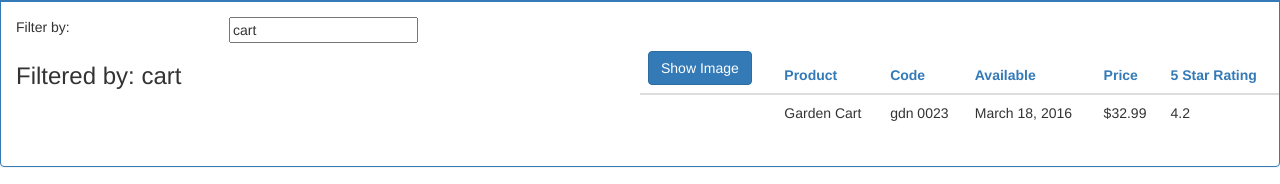
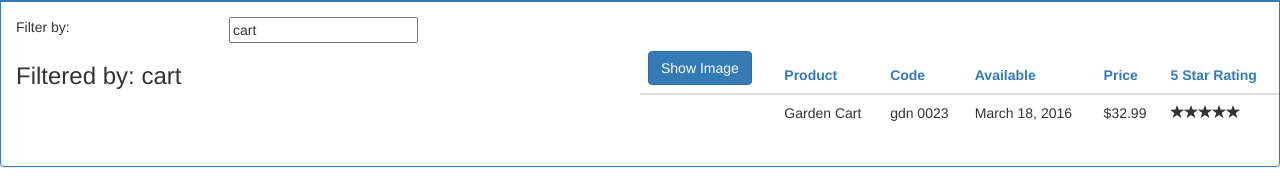
Before and after one commit to garcios/Angular-GettingStarted, an Angular app in the folder APM-Start/: page / in a window 1280 px wide. Shown: the part 124-308 px from the top of the page. Built offline with nearby package versions, Linux system fonts and the light colour scheme.

Commit message:
added star component

```diff
--- a/APM-Start/src/app/app.module.ts
+++ b/APM-Start/src/app/app.module.ts
@@ -6,12 +6,15 @@
 import { AppComponent } from './app.component';
 import { ProductsComponent } from './products/products.component';
 import { ConvertToSpacesPipe } from './shared/convert-to-spaces.pipe';
+import { StarComponent } from './shared/star.component';
+
 
 @NgModule({
   declarations: [
     AppComponent,
     ProductsComponent,
-    ConvertToSpacesPipe
+    ConvertToSpacesPipe,
+    StarComponent
   ],
   imports: [
     BrowserModule,
--- a/APM-Start/src/app/products/products.component.html
+++ b/APM-Start/src/app/products/products.component.html
@@ -45,7 +45,8 @@
                        <td>{{  product.productCode | lowercase | convertToSpaces:'-'}}</td>
                        <td>{{  product.releaseDate}}</td>
                        <td>{{  product.price | currency:'USD':true:'1.2-2'}}</td>
-                       <td>{{  product.starRating}}</td>
+                       <td><pm-star [rating]='product.starRating'
+                                    (ratingClicked)='onRatingClicked($event)'></pm-star></td>
                       </tr>
                  </tbody>
              </table>
--- a/APM-Start/src/app/products/products.component.ts
+++ b/APM-Start/src/app/products/products.component.ts
@@ -98,4 +98,7 @@
       );
   }
 
+  onRatingClicked(message: string): void {
+    this.pageTitle = 'Product List: ' + message;
+  }
 }
--- a/APM-Start/src/app/shared/star.component.html
+++ b/APM-Start/src/app/shared/star.component.html
@@ -1,6 +1,7 @@
 <div class="crop"
     [style.width.px]="starWidth"
-    [title]="rating">
+    [title]="rating"
+    (click)="onClick()">
     <div style="width: 86px">
         <span class="glyphicon glyphicon-star"></span>
         <span class="glyphicon glyphicon-star"></span>
--- /dev/null
+++ b/APM-Start/src/app/shared/star.component.ts
@@ -0,0 +1,23 @@
+import { Component, OnChanges, Input, EventEmitter, Output } from '@angular/core';
+
+
+
+@Component({
+    selector: 'pm-star',
+    templateUrl: './star.component.html',
+    styleUrls: [ './star.component.css' ]
+ }
+)
+export class StarComponent implements OnChanges {
+   @Input() rating: number = 4;
+   starWidth: number;
+   @Output() ratingClicked: EventEmitter<string> = new EventEmitter<string>();
+
+   ngOnChanges(): void {
+       this.starWidth = this.rating * 86 / 5;
+   }
+
+   onClick(): void {
+             this.ratingClicked.emit(`The rating ${this.rating} was clicked!`);
+   }
+}
```
